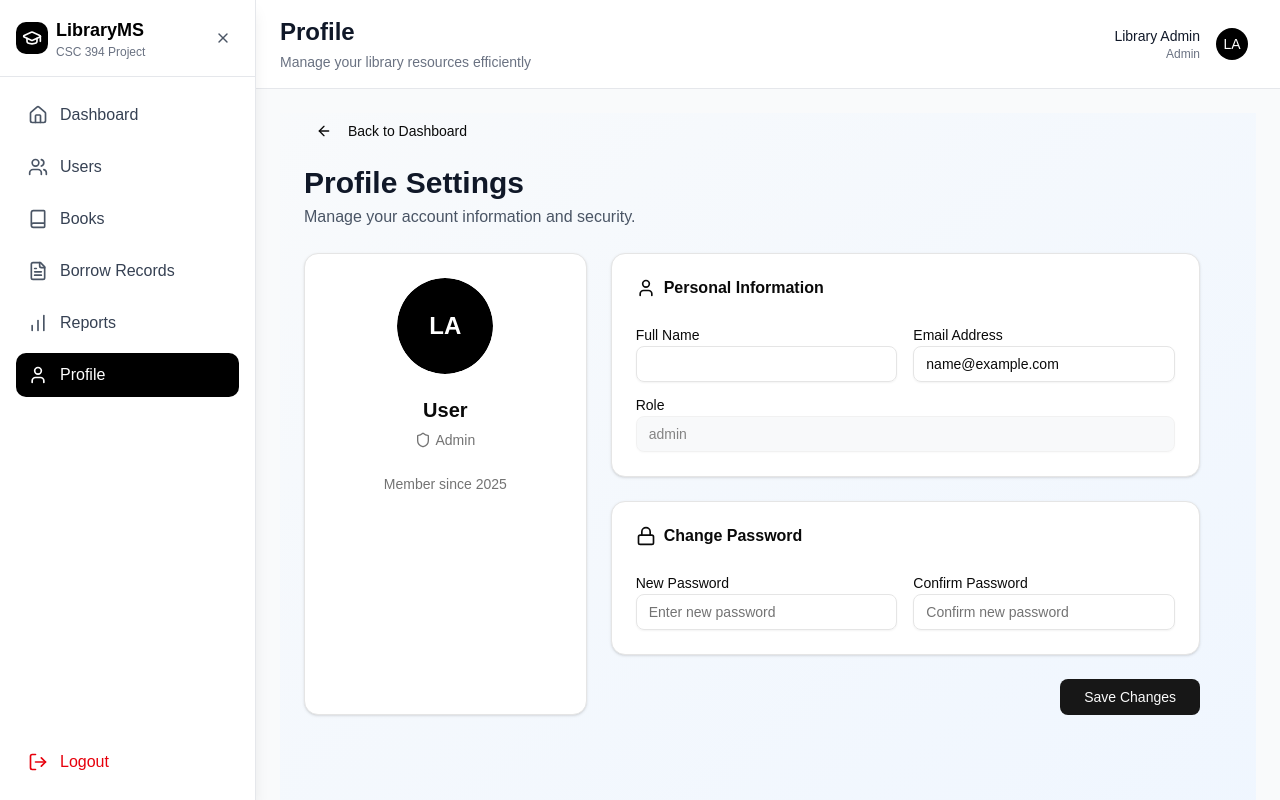
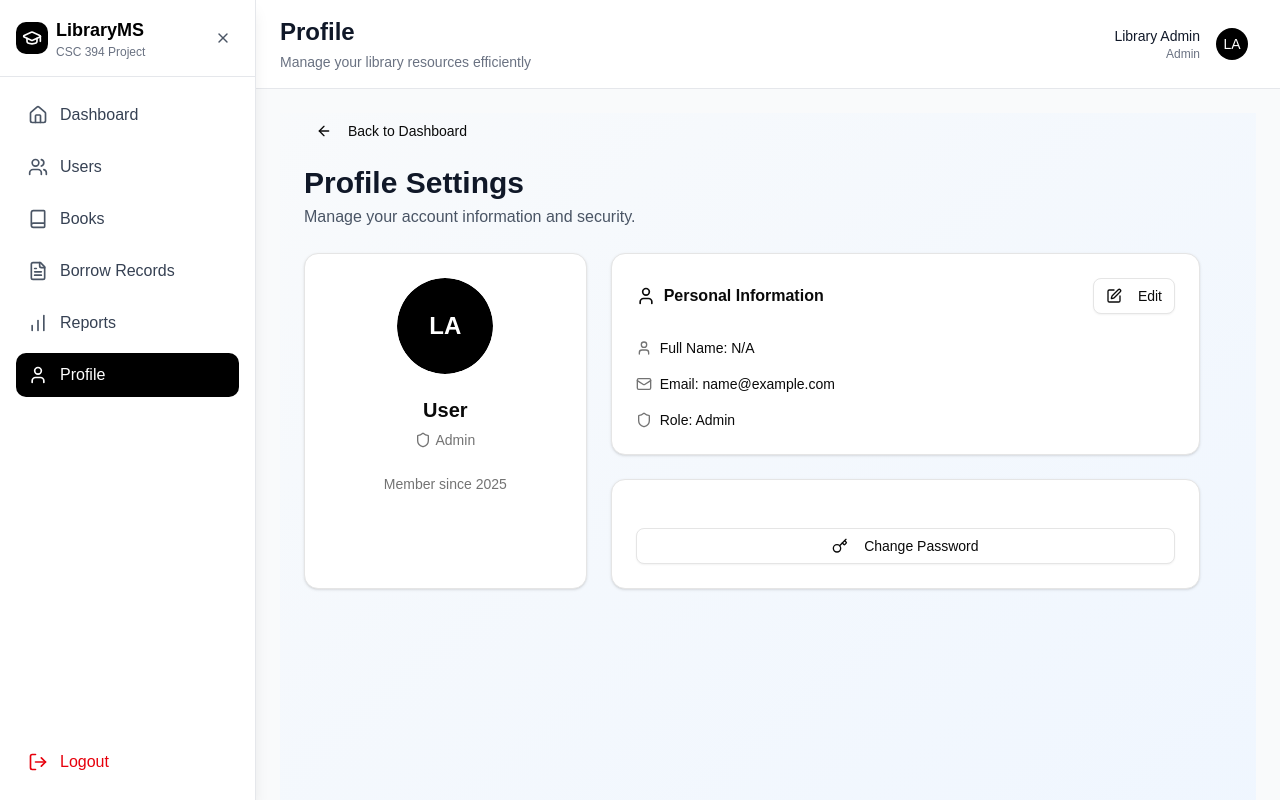
Before and after one commit to o1-spec/siwes-lms, a React (Vite) app: page /profile in a window 1280 px wide. Built offline with nearby package versions, Linux system fonts and the light colour scheme; sample sign-in values are in the browser's storage.

Commit message:
first commit

```diff
--- a/src/pages/Profile.jsx
+++ b/src/pages/Profile.jsx
@@ -5,14 +5,22 @@ import { Button } from '@/components/ui/button';
 import { Input } from '@/components/ui/input';
 import { Label } from '@/components/ui/label';
 import { Card, CardContent, CardHeader, CardTitle } from '@/components/ui/card';
-import { Separator } from '@/components/ui/separator'; // Add if not installed: npx shadcn@latest add separator
-import { Avatar, AvatarFallback } from '@/components/ui/avatar'; // Add if not installed: npx shadcn@latest add avatar
+import {
+  Dialog,
+  DialogContent,
+  DialogHeader,
+  DialogTitle,
+  DialogTrigger,
+} from '@/components/ui/dialog'; // Add Dialog
+import { Avatar, AvatarFallback } from '@/components/ui/avatar';
 import { toast } from 'sonner';
-import { ArrowLeft, User, Lock, Mail, Shield } from 'lucide-react';
+import { ArrowLeft, User, Lock, Mail, Shield, Edit, Key } from 'lucide-react';
 
 function Profile() {
   const navigate = useNavigate();
   const [user, setUser] = useState({});
+  const [isEditing, setIsEditing] = useState(false); // For edit mode
+  const [isPasswordModalOpen, setIsPasswordModalOpen] = useState(false); // For password modal
   const [formData, setFormData] = useState({
     full_name: '',
     email: '',
@@ -33,10 +41,34 @@ function Profile() {
   }, []);
 
   const handleUpdateProfile = async () => {
-    if (
-      formData.newPassword &&
-      formData.newPassword !== formData.confirmPassword
-    ) {
+    setIsLoading(true);
+    try {
+      const token = localStorage.getItem('token');
+      const res = await fetch('http://localhost:5000/users/me', {
+        method: 'PUT',
+        headers: {
+          'Content-Type': 'application/json',
+          Authorization: `Bearer ${token}`,
+        },
+        body: JSON.stringify({
+          full_name: formData.full_name,
+          email: formData.email,
+        }),
+      });
+      const updatedUser = await res.json();
+      localStorage.setItem('user', JSON.stringify(updatedUser));
+      setUser(updatedUser);
+      setIsEditing(false);
+      toast.success('Profile updated successfully!');
+    } catch (error) {
+      toast.error('Failed to update profile.');
+    } finally {
+      setIsLoading(false);
+    }
+  };
+
+  const handleChangePassword = async () => {
+    if (formData.newPassword !== formData.confirmPassword) {
       toast.error('Passwords do not match.');
       return;
     }
@@ -50,18 +82,17 @@ function Profile() {
           Authorization: `Bearer ${token}`,
         },
         body: JSON.stringify({
-          full_name: formData.full_name,
-          email: formData.email,
-          password: formData.newPassword || undefined,
+          password: formData.newPassword,
         }),
       });
       const updatedUser = await res.json();
       localStorage.setItem('user', JSON.stringify(updatedUser));
       setUser(updatedUser);
       setFormData({ ...formData, newPassword: '', confirmPassword: '' });
-      toast.success('Profile updated successfully!');
+      setIsPasswordModalOpen(false);
+      toast.success('Password changed successfully!');
     } catch (error) {
-      toast.error('Failed to update profile.');
+      toast.error('Failed to change password.');
     } finally {
       setIsLoading(false);
     }
@@ -115,8 +146,7 @@ function Profile() {
             </CardHeader>
             <CardContent>
               <p className='text-sm text-muted-foreground text-center'>
-                Member since {new Date().getFullYear()}{' '}
-                {/* Placeholder; add created_at if available */}
+                Member since {new Date().getFullYear()} {/* Placeholder */}
               </p>
             </CardContent>
           </Card>
@@ -125,13 +155,21 @@ function Profile() {
           <div className='lg:col-span-2 space-y-6'>
             {/* Personal Information */}
             <Card>
-              <CardHeader>
+              <CardHeader className='flex flex-row items-center justify-between'>
                 <CardTitle className='flex items-center space-x-2'>
                   <User className='w-5 h-5' />
                   <span>Personal Information</span>
                 </CardTitle>
+                {!isEditing && (
+                  <Button variant='outline' onClick={() => setIsEditing(true)}>
+                    <Edit className='w-4 h-4 mr-2' />
+                    Edit
+                  </Button>
+                )}
               </CardHeader>
               <CardContent className='space-y-4'>
+                {isEditing ? (
+                  <>
                     <div className='grid grid-cols-1 md:grid-cols-2 gap-4'>
                       <div>
                         <Label htmlFor='full_name'>Full Name</Label>
@@ -139,7 +177,10 @@ function Profile() {
                           id='full_name'
                           value={formData.full_name}
                           onChange={(e) =>
-                        setFormData({ ...formData, full_name: e.target.value })
+                            setFormData({
+                              ...formData,
+                              full_name: e.target.value,
+                            })
                           }
                           className='mt-1'
                         />
@@ -166,21 +207,66 @@ function Profile() {
                         className='mt-1 bg-gray-100'
                       />
                     </div>
+                    <div className='flex justify-end space-x-2'>
+                      <Button
+                        variant='outline'
+                        onClick={() => setIsEditing(false)}
+                      >
+                        Cancel
+                      </Button>
+                      <Button
+                        onClick={handleUpdateProfile}
+                        disabled={isLoading}
+                      >
+                        {isLoading ? 'Saving...' : 'Save Changes'}
+                      </Button>
+                    </div>
+                  </>
+                ) : (
+                  <div className='space-y-4'>
+                    <div className='flex items-center space-x-2'>
+                      <User className='w-4 h-4 text-muted-foreground' />
+                      <span className='text-sm'>
+                        Full Name: {user.full_name || 'N/A'}
+                      </span>
+                    </div>
+                    <div className='flex items-center space-x-2'>
+                      <Mail className='w-4 h-4 text-muted-foreground' />
+                      <span className='text-sm'>
+                        Email: {user.email || 'N/A'}
+                      </span>
+                    </div>
+                    <div className='flex items-center space-x-2'>
+                      <Shield className='w-4 h-4 text-muted-foreground' />
+                      <span className='text-sm capitalize'>
+                        Role: {user.role || 'N/A'}
+                      </span>
+                    </div>
+                  </div>
+                )}
               </CardContent>
             </Card>
 
-            {/* Change Password */}
+            {/* Change Password Button */}
             <Card>
-              <CardHeader>
-                <CardTitle className='flex items-center space-x-2'>
-                  <Lock className='w-5 h-5' />
-                  <span>Change Password</span>
-                </CardTitle>
-              </CardHeader>
-              <CardContent className='space-y-4'>
-                <div className='grid grid-cols-1 md:grid-cols-2 gap-4'>
+              <CardContent className='pt-6'>
+                <Dialog
+                  open={isPasswordModalOpen}
+                  onOpenChange={setIsPasswordModalOpen}
+                >
+                  <DialogTrigger asChild>
+                    <Button variant='outline' className='w-full'>
+                      <Key className='w-4 h-4 mr-2' />
+                      Change Password
+                    </Button>
+                  </DialogTrigger>
+                  <DialogContent>
+                    <DialogHeader>
+                      <DialogTitle>Change Password</DialogTitle>
+                    </DialogHeader>
+                    <div className='space-y-4'>
                       <div>
-                    <Label htmlFor='newPassword'>New Password</Label>
+                        <Label htmlFor='newPassword' className='pb-1'>New Password</Label>
                         <Input
                           id='newPassword'
                           type='password'
@@ -192,11 +278,12 @@ function Profile() {
                               newPassword: e.target.value,
                             })
                           }
-                      className='mt-1'
                         />
                       </div>
                       <div>
-                    <Label htmlFor='confirmPassword'>Confirm Password</Label>
+                        <Label htmlFor='confirmPassword' className='pb-1'>
+                          Confirm Password
+                        </Label>
                         <Input
                           id='confirmPassword'
                           type='password'
@@ -208,23 +295,27 @@ function Profile() {
                               confirmPassword: e.target.value,
                             })
                           }
-                      className='mt-1'
                         />
                       </div>
+                      <div className='flex justify-end space-x-2'>
+                        <Button
+                          variant='outline'
+                          onClick={() => setIsPasswordModalOpen(false)}
+                        >
+                          Cancel
+                        </Button>
+                        <Button
+                          onClick={handleChangePassword}
+                          disabled={isLoading}
+                        >
+                          {isLoading ? 'Changing...' : 'Change Password'}
+                        </Button>
                       </div>
+                    </div>
+                  </DialogContent>
+                </Dialog>
               </CardContent>
             </Card>
-
-            {/* Save Button */}
-            <div className='flex justify-end'>
-              <Button
-                onClick={handleUpdateProfile}
-                disabled={isLoading}
-                className='px-6'
-              >
-                {isLoading ? 'Saving...' : 'Save Changes'}
-              </Button>
-            </div>
           </div>
         </div>
       </div>
```
Lines whose indentation alone changed are shown as unchanged.
